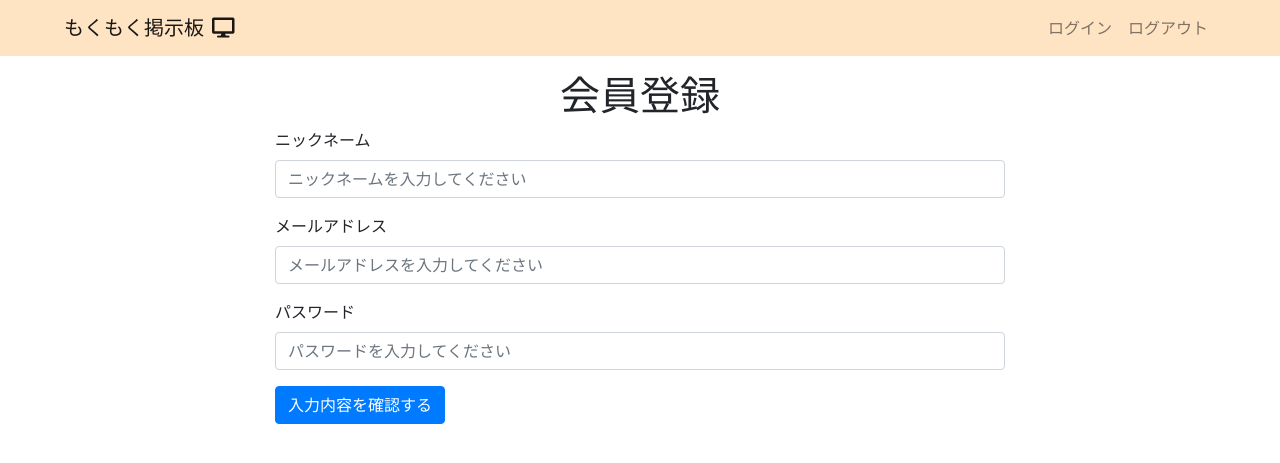
After one commit to tsubasashimazaki/thread, a PHP site: page /add.php in a window 1280 px wide. The commit adds this page. Shown: the top 463 px of the page. Run offline with PHP 8.4, Linux system fonts and the light colour scheme; some libraries are stand-ins or nearby versions.

Commit message:
new file: header/footer分離+会員登録画面追加(UIのみ)

```diff
--- /dev/null
+++ b/add.php
@@ -0,0 +1,26 @@
+<?php require('templates/header.php'); ?>
+
+<div id="content" class="container">
+<h1 class="text-center mt-3">会員登録</h1>
+    <div id="add_wrapper" class="row">
+        <form class="col-md-8 ml-auto mr-auto">
+        <div class="form-group ">
+            <label for="inputName">ニックネーム</label>
+            <input type="text" class="form-control" id="inputName" aria-describedby="emailHelp" placeholder="ニックネームを入力してください">
+        </div>
+        <div class="form-group ">
+            <label for="inputEmail">メールアドレス</label>
+            <input type="email" class="form-control" id="inputEmail" aria-describedby="emailHelp" placeholder="メールアドレスを入力してください">
+        </div>
+        <div class="form-group">
+            <label for="inputPassword">パスワード</label>
+            <input type="password" class="form-control" id="inputPassword" placeholder="パスワードを入力してください">
+        </div>
+
+        <button type="submit" class="btn btn-primary">入力内容を確認する</button>
+        </form>
+    </div>
+</div>
+
+
+<?php require('templates/footer.php'); ?>
--- a/css/style.css
+++ b/css/style.css
@@ -1,3 +1,4 @@
+
 /* navbar Start */
 .topIcon {
     margin-left: .5rem;
@@ -5,3 +6,5 @@
 .bg-light {
     background-color: bisque!important;
 }
+
+/* add.php Start */
--- /dev/null
+++ b/templates/footer.php
@@ -0,0 +1,7 @@
+  <!-- Optional JavaScript -->
+    <!-- jQuery first, then Popper.js, then Bootstrap JS -->
+    <script src="https://code.jquery.com/jquery-3.3.1.slim.min.js" integrity="sha384-q8i/X+965DzO0rT7abK41JStQIAqVgRVzpbzo5smXKp4YfRvH+8abtTE1Pi6jizo" crossorigin="anonymous"></script>
+    <script src="https://cdnjs.cloudflare.com/ajax/libs/popper.js/1.14.6/umd/popper.min.js" integrity="sha384-wHAiFfRlMFy6i5SRaxvfOCifBUQy1xHdJ/yoi7FRNXMRBu5WHdZYu1hA6ZOblgut" crossorigin="anonymous"></script>
+    <script src="https://stackpath.bootstrapcdn.com/bootstrap/4.2.1/js/bootstrap.min.js" integrity="sha384-B0UglyR+jN6CkvvICOB2joaf5I4l3gm9GU6Hc1og6Ls7i6U/mkkaduKaBhlAXv9k" crossorigin="anonymous"></script>
+  </body>
+</html>
--- /dev/null
+++ b/templates/header.php
@@ -0,0 +1,33 @@
+<!doctype html>
+<html lang="ja">
+  <head>
+    <!-- Required meta tags -->
+    <meta charset="utf-8">
+    <meta name="viewport" content="width=device-width, initial-scale=1, shrink-to-fit=no">
+
+    <!-- FontAwesome -->
+    <link href="https://use.fontawesome.com/releases/v5.6.1/css/all.css" rel="stylesheet">
+    <!-- Bootstrap CSS -->
+    <link rel="stylesheet" href="https://stackpath.bootstrapcdn.com/bootstrap/4.2.1/css/bootstrap.min.css" integrity="sha384-GJzZqFGwb1QTTN6wy59ffF1BuGJpLSa9DkKMp0DgiMDm4iYMj70gZWKYbI706tWS" crossorigin="anonymous">
+    <link rel="stylesheet" href="css/style.css">
+
+    <title>もくもく掲示板</title>
+  </head>
+  <body>
+  <nav class="navbar navbar-expand-lg navbar-light bg-light">
+  <a class="navbar-brand ml-5" href="#">もくもく掲示板<i class="fas fa-desktop topIcon"></i></a>
+  <button class="navbar-toggler" type="button" data-toggle="collapse" data-target="#navbarTogglerDemo02" aria-controls="navbarTogglerDemo02" aria-expanded="false" aria-label="Toggle navigation">
+    <span class="navbar-toggler-icon"></span>
+  </button>
+
+  <div class="collapse navbar-collapse" id="navbarTogglerDemo02">
+    <ul class="navbar-nav ml-auto mr-5 mt-2 mt-lg-0">
+      <li class="nav-item">
+        <a class="nav-link" href="#">ログイン</a>
+      </li>
+      <li class="nav-item">
+        <a class="nav-link" href="#">ログアウト</a>
+      </li>
+    </ul>
+  </div>
+</nav>
```
Also changed, not shown: top.php (+3 -43 lines).
